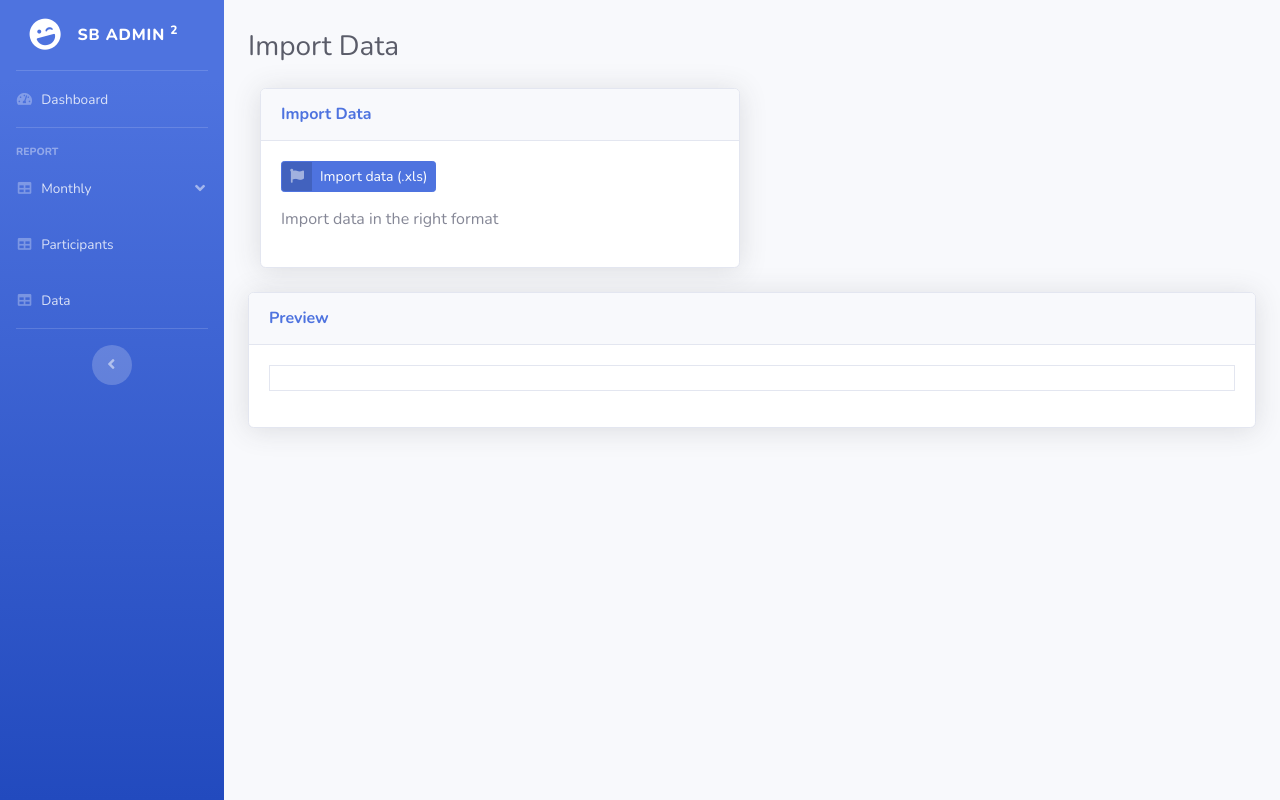
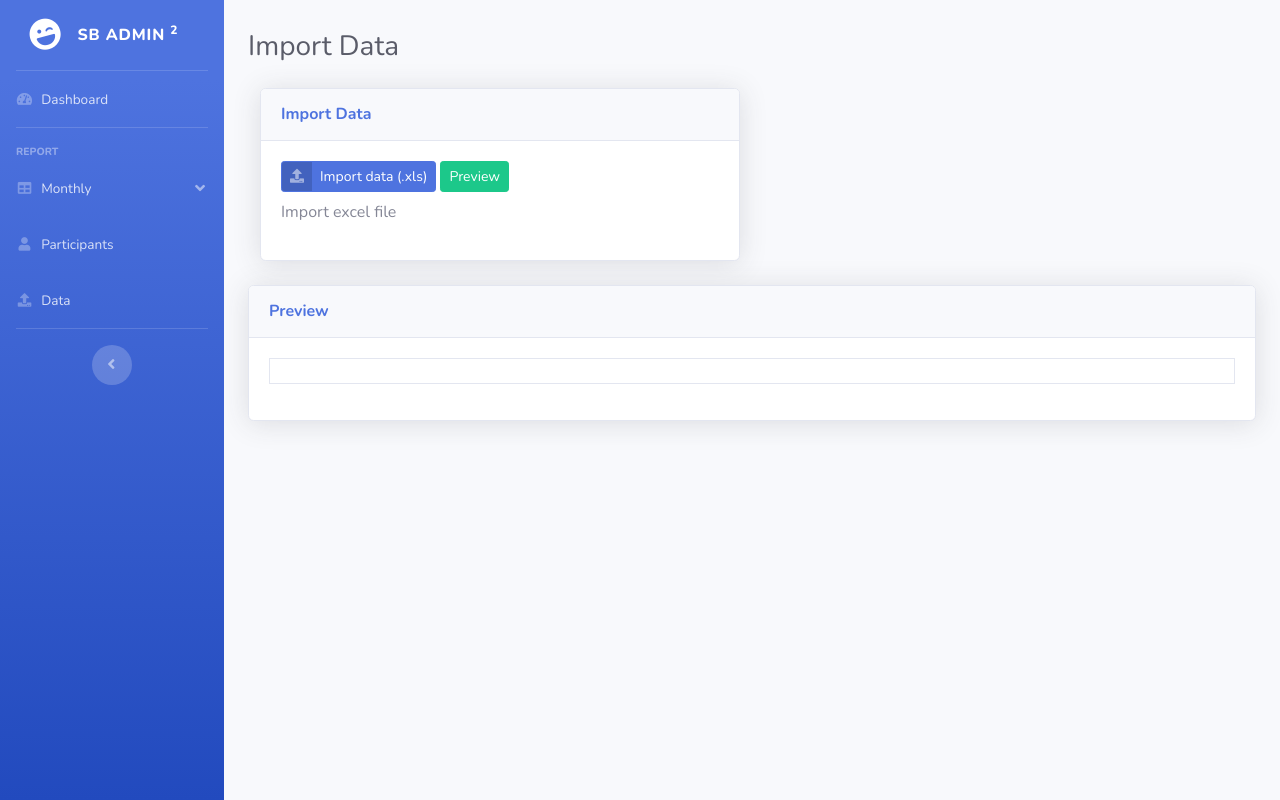
Before and after one commit to agungfazrulhaq/presensi_epsindo, a Flask app: page /importdata in a window 1280 px wide. Run offline with Flask 2, Linux system fonts and the light colour scheme; some libraries are stand-ins or nearby versions.

Commit message:
added leave data

```diff
--- a/main.py
+++ b/main.py
@@ -1,4 +1,5 @@
-from flask import Flask, render_template, redirect, url_for
+from flask import Flask, render_template, redirect, url_for, request
+from werkzeug.utils import secure_filename
 import pandas as pd
 import numpy as np
 import mysql.connector as sqlconnector
@@ -42,7 +43,8 @@ def dashboard(user = 0):
     df_participant = data.load_participants(connection)
     print("Current user id : ", user)
     df_presensi = data.load_presensi(connection)
-    df_yearly = data.load_yearly(df_presensi, participant_id=int(user))
+    df_leave = data.load_leave(connection)
+    df_yearly = data.load_yearly(df_presensi,df_leave, participant_id=int(user))
 
     curr_user = df_participant[df_participant['id'] == int(user)].values[0]
     df_participant = df_participant[df_participant['id'] != int(user)]
@@ -77,7 +79,9 @@ def monthly(month='January'):
 
     df_presensi = data.load_presensi(connection, month=month)
     df_participant = data.load_participants(connection)
-    df_monthly_data = data.load_monthly_table_data(df_participant, df_presensi, month=monthdict[month])
+    df_leave = data.load_leave(connection)
+    df_monthly_data = data.load_monthly_table_data(df_participant, df_presensi, df_leave, month=monthdict[month])
+
     weekdays = ['Mon', 'Tue', 'Wed', 'Thu', 'Fri', 'Sat', 'Sun']
     dict_rename = {}
     day_col = 1
@@ -93,9 +97,16 @@ def monthly(month='January'):
 
 @app.route('/importdata')
 def import_data():
+    page_info = {'page':'importdata', 'months':twelvemonth}
 
-    page_info = {'page':'importdata', 'months':twelvemonth}
     return render_template('importdata.html', result=page_info)
+
+@app.route('/importer', methods= ['GET','POST'])
+def importer():
+    if request.method == 'POST':
+      f = request.files['file']
+      f.save(secure_filename(f.filename))
+      return 'file uploaded successfully'
 
 if __name__ == '__main__' :
     app.run(host='0.0.0.0', debug=True)
--- a/templates/importdata.html
+++ b/templates/importdata.html
@@ -17,14 +17,38 @@
                             <h6 class="m-0 font-weight-bold text-primary">Import Data</h6>
                         </div>
                         <div class="card-body">
-                            <a href="#" class="btn btn-primary btn-icon-split btn-sm">
-                                <span class="icon text-white-50">
-                                    <i class="fas fa-flag"></i>
-                                </span>
-                                <span class="text">Import data (.xls)</span>
-                            </a>
-                            <p style="margin-top:15px;">Import data in the right format
+                            <form action="/importer", method="POST" enctype="multipart/form-data">
+                                <a href="" class="btn btn-primary btn-icon-split btn-sm"
+                                    onclick="document.getElementById('importFile').click();">
+                                    <span class="icon text-white-50">
+                                        <i class="fas fa-upload"></i>
+                                    </span>
+                                    <span class="text" id="file-name">Import data (.xls)</span>
+                                </a>
+                                <input type="file" id="importFile" name="file" value="Import Data" style="display:none;">
+                                <input type="submit" class="btn btn-success btn-sm" value="Preview">
+                            </form>
+                            <p class="text mt-2">
+                                Import excel file
                             </p>
+                            <script>
+                                var input = document.getElementById( 'importFile' );
+                                var infoArea = document.getElementById( 'file-name' );
+
+                                input.addEventListener( 'change', showFileName );
+
+                                function showFileName( event ) {
+
+                                // the change event gives us the input it occurred in
+                                var input = event.srcElement;
+
+                                // the input has an array of files in the `files` property, each one has a name that you can use. We're just using the name here.
+                                var fileName = input.files[0].name;
+
+                                // use fileName however fits your app best, i.e. add it into a div
+                                infoArea.textContent = fileName;
+                                }
+                            </script>
                         </div>
                     </div>
                     </div>
--- a/templates/monthly.html
+++ b/templates/monthly.html
@@ -92,6 +92,10 @@
                                 <td class="bg-primary text-light">
                                     {{ vals }}
                                 </td>
+                                {% elif vals == 'C' %}
+                                <td class="bg-info text-light">
+                                    {{ vals }}
+                                </td>
                                 {% elif vals == 'A' %}
                                 <td class="bg-success text-light">
                                     {{ vals }}
--- a/templates/sidebar.html
+++ b/templates/sidebar.html
@@ -64,7 +64,7 @@
                     {% endfor %}
                     {% else %}
                     {% for month in twelvemonth %}
-                            <a class="collapse-item" href="monthly/{{ month }}">{{ month }}</a>
+                            <a class="collapse-item" href="/monthly/{{ month }}">{{ month }}</a>
                     {% endfor %}
                     {% endif %}
                     </div>
@@ -72,13 +72,13 @@
             </li>
     <li class="nav-item">
         <a class="nav-link" href="participant.html">
-            <i class="fas fa-fw fa-table"></i>
+            <i class="fas fa-fw fa-user"></i>
             <span>Participants</span></a>
     </li>
 
     <li class="nav-item">
-        <a class="nav-link" href="participant.html">
-            <i class="fas fa-fw fa-table"></i>
+        <a class="nav-link" href="/importdata">
+            <i class="fas fa-fw fa-upload"></i>
             <span>Data</span></a>
     </li>
     <!-- Divider -->
```
Also changed, not shown: data.py (+43 -5 lines), templates/index.html (+6 -2 lines), 1 other file.
